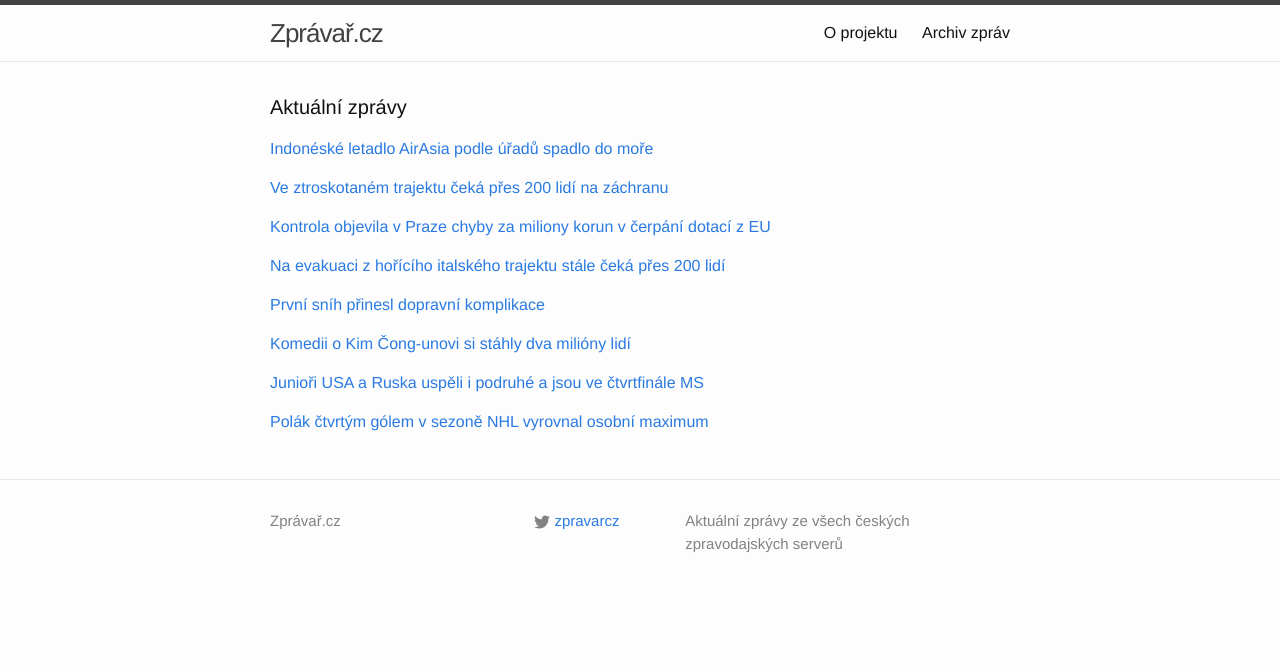
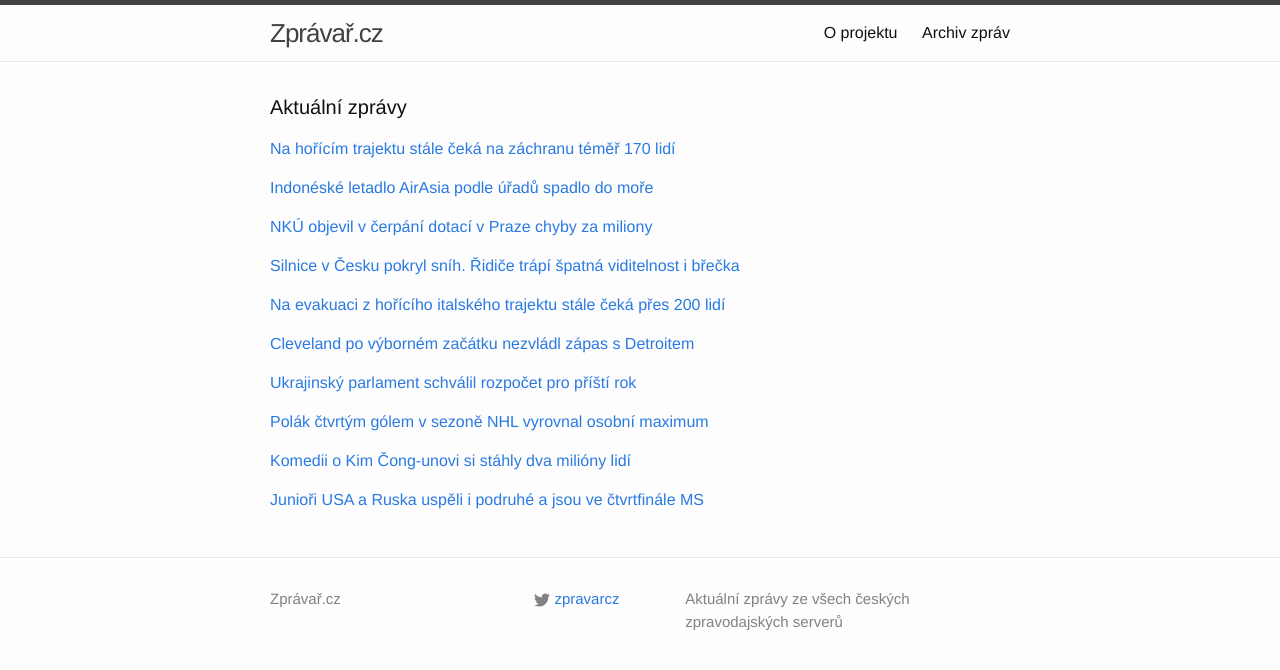
Before and after one commit to adliska/zpravar, a Jekyll site: the page built from index.html, in a window 1280 px wide. Shown: the top 670 px of the page. Built offline with Jekyll 4.4.1, drawn with Linux system fonts in a browser that asks for light colours; some of the changed lines change nothing that is shown.

Commit message:
zpravar news update

```diff
--- a/index.html
+++ b/index.html
@@ -5,8 +5,23 @@ layout: default
 <div class="home">
     <h1 class="page-heading">Aktuální zprávy</h1>
 
-<p><a href="javascript:;" onclick="toggle_visibility('zpravy0')">Indonéské letadlo AirAsia podle úřadů spadlo do moře</a></p>
+<p><a href="javascript:;" onclick="toggle_visibility('zpravy0')">Na hořícím trajektu stále čeká na záchranu téměř 170 lidí</a></p>
 <div id="zpravy0" style="display:none">
+<ul>
+<li><a href=http://zpravy.e15.cz/zahranicni/udalosti/na-horicim-trajektu-stale-ceka-na-zachranu-temer-170-lidi-1148978>Na hořícím trajektu stále čeká na záchranu téměř 170 lidí - zpravy.e15.cz</a></li>
+<li><a href=http://zpravy.e15.cz/zahranicni/udalosti/na-lodi-zachvacene-pozarem-stale-ceka-na-zachranu-pres-250-lidi-1148978>Na lodi zachvácené požárem stále čeká na záchranu přes 250 lidí - zpravy.e15.cz</a></li>
+<li><a href=http://echo24.cz/a/icpqj>Ve ztroskotaném trajektu čeká přes 200 lidí na záchranu - echo24.cz</a></li>
+<li><a href=http://www.novinky.cz/zahranicni/evropa/357346-z-horiciho-trajektu-zatim-evakuovali-jen-polovinu-lidi.html>Z hořícího trajektu zatím evakuovali jen polovinu lidí  - www.novinky.cz</a></li>
+<li><a href=http://www.tyden.cz/rubriky/zahranici/evropa/na-lodi-zachvacene-pozarem-ceka-na-zachranu-pres-250-lidi_328530.html>Na lodi zachvácené požárem čeká na záchranu přes 250 lidí - www.tyden.cz</a></li>
+<li><a href=http://www.lidovky.cz/jeste-polovina-pasazeru-ceka-na-evakuaci-z-horici-lodi-u-ostrova-korfu-1zc-/zpravy-svet.aspx?c=A141229_071120_ln_zahranici_mct>Ještě polovina pasažérů čeká na evakuaci z hořící lodi u ostrova Korfu  - www.lidovky.cz</a></li>
+<li><a href=http://www.ceskatelevize.cz/ct24/svet/296627-na-lodi-zachvacene-pozarem-stale-ceka-na-zachranu-pres-250-lidi/>Na lodi zachvácené požárem stále čeká na záchranu přes 250 lidí - www.ceskatelevize.cz</a></li>
+<li><a href=http://zpravy.aktualne.cz/zahranici/na-horicim-trajektu-stale-ceka-na-zachranu-pres-250-lidi/r~0d3880808f2111e4ab15002590604f2e/>Na hořícím trajektu stále čeká na záchranu přes 250 lidí - zpravy.aktualne.cz</a></li>
+<li><a href=http://zpravy.idnes.cz/horici-trajekt-evakuace-0s7-/zahranicni.aspx?c=A141229_065611_zahranicni_jj>Z hořícího trajektu se dosud podařilo evakuovat necelou polovinu lidí - zpravy.idnes.cz</a></li>
+<li><a href=http://www.novinky.cz/zahranicni/evropa/357346-z-trajektu-evakuovali-jen-pulku-lidi.html>Z trajektu evakuovali jen půlku lidí  - www.novinky.cz</a></li>
+<li><a href=http://www.ceskenoviny.cz/zpravy/zpravy/na-lodi-zachvacene-pozarem-stale-ceka-na-zachranu-pres-250-lidi/1163065>Na lodi zachvácené požárem stále čeká na záchranu přes 250 lidí - www.ceskenoviny.cz</a></li>
+</ul>
+</div><p><a href="javascript:;" onclick="toggle_visibility('zpravy1')">Indonéské letadlo AirAsia podle úřadů spadlo do moře</a></p>
+<div id="zpravy1" style="display:none">
 <ul>
 <li><a href=http://echo24.cz/a/wZh4P>Indonéské letadlo AirAsia podle úřadů spadlo do moře - echo24.cz</a></li>
 <li><a href=http://zpravy.e15.cz/zahranicni/udalosti/indonesie-letadlo-airasia-se-zrejme-zritilo-do-more-1148975>Indonésie: Letadlo AirAsia se zřejmě zřítilo do moře - zpravy.e15.cz</a></li>
@@ -20,30 +35,29 @@ layout: default
 <li><a href=http://www.ceskatelevize.cz/ct24/svet/296625-letoun-airasia-se-podle-indoneskeho-uradu-zrejme-zritil-do-more/>Letoun AirAsia se podle indonéského úřadu zřejmě zřítil do moře - www.ceskatelevize.cz</a></li>
 <li><a href=http://www.novinky.cz/zahranicni/svet/357345-airbus-airasia-se-podle-odhadu-zritil-do-more.html>Airbus AirAsia se podle odhadů zřítil do moře  - www.novinky.cz</a></li>
 </ul>
-</div><p><a href="javascript:;" onclick="toggle_visibility('zpravy1')">Ve ztroskotaném trajektu čeká přes 200 lidí na záchranu</a></p>
-<div id="zpravy1" style="display:none">
-<ul>
-<li><a href=http://echo24.cz/a/icpqj>Ve ztroskotaném trajektu čeká přes 200 lidí na záchranu - echo24.cz</a></li>
-<li><a href=http://www.novinky.cz/zahranicni/evropa/357346-z-horiciho-trajektu-zatim-evakuovali-jen-polovinu-lidi.html>Z hořícího trajektu zatím evakuovali jen polovinu lidí  - www.novinky.cz</a></li>
-<li><a href=http://www.tyden.cz/rubriky/zahranici/evropa/na-lodi-zachvacene-pozarem-ceka-na-zachranu-pres-250-lidi_328530.html>Na lodi zachvácené požárem čeká na záchranu přes 250 lidí - www.tyden.cz</a></li>
-<li><a href=http://www.lidovky.cz/jeste-polovina-pasazeru-ceka-na-evakuaci-z-horici-lodi-u-ostrova-korfu-1zc-/zpravy-svet.aspx?c=A141229_071120_ln_zahranici_mct>Ještě polovina pasažérů čeká na evakuaci z hořící lodi u ostrova Korfu  - www.lidovky.cz</a></li>
-<li><a href=http://www.ceskatelevize.cz/ct24/svet/296627-na-lodi-zachvacene-pozarem-stale-ceka-na-zachranu-pres-250-lidi/>Na lodi zachvácené požárem stále čeká na záchranu přes 250 lidí - www.ceskatelevize.cz</a></li>
-<li><a href=http://zpravy.aktualne.cz/zahranici/na-horicim-trajektu-stale-ceka-na-zachranu-pres-250-lidi/r~0d3880808f2111e4ab15002590604f2e/>Na hořícím trajektu stále čeká na záchranu přes 250 lidí - zpravy.aktualne.cz</a></li>
-<li><a href=http://zpravy.idnes.cz/horici-trajekt-evakuace-0s7-/zahranicni.aspx?c=A141229_065611_zahranicni_jj>Z hořícího trajektu se dosud podařilo evakuovat necelou polovinu lidí - zpravy.idnes.cz</a></li>
-<li><a href=http://www.novinky.cz/zahranicni/evropa/357346-z-trajektu-evakuovali-jen-pulku-lidi.html>Z trajektu evakuovali jen půlku lidí  - www.novinky.cz</a></li>
-<li><a href=http://www.ceskenoviny.cz/zpravy/zpravy/na-lodi-zachvacene-pozarem-stale-ceka-na-zachranu-pres-250-lidi/1163065>Na lodi zachvácené požárem stále čeká na záchranu přes 250 lidí - www.ceskenoviny.cz</a></li>
-</ul>
-</div><p><a href="javascript:;" onclick="toggle_visibility('zpravy2')">Kontrola objevila v Praze chyby za miliony korun v čerpání dotací z EU</a></p>
+</div><p><a href="javascript:;" onclick="toggle_visibility('zpravy2')">NKÚ objevil v čerpání dotací v Praze chyby za miliony</a></p>
 <div id="zpravy2" style="display:none">
 <ul>
+<li><a href=http://zpravy.e15.cz/domaci/ekonomika/nku-objevil-v-cerpani-dotaci-v-praze-chyby-za-miliony-1148983>NKÚ objevil v čerpání dotací v Praze chyby za miliony - zpravy.e15.cz</a></li>
+<li><a href=http://zpravy.aktualne.cz/regiony/praha/nku-objevil-v-cerpani-eurodotaci-v-praze-chyby-za-miliony/r~76bafc6a8f2e11e49f60002590604f2e/>NKÚ objevil v čerpání eurodotací v Praze chyby za miliony - zpravy.aktualne.cz</a></li>
+<li><a href=http://praha.idnes.cz/kontrola-eurodotaci-v-praze-d1o-/praha-zpravy.aspx?c=A141229_081844_praha-zpravy_jpl>NKÚ: Kontrola eurodotací v Praze odhalila předraženou rekultivaci hřišť - praha.idnes.cz</a></li>
 <li><a href=http://www.denik.cz/ekonomika/nku-objevil-v-cerpani-eurodotaci-v-praze-chyby-za-miliony-korun-20141229.html>Kontrola objevila v Praze chyby za miliony korun v čerpání dotací z EU - www.denik.cz</a></li>
 <li><a href=http://domaci.ihned.cz/c1-63308960-varovne-smsky-pro-prazany-byly-mnohonasobne-predrazene-zjistil-nku>Varovné smsky pro Pražany byly mnohonásobně předražené, zjistil NKÚ - domaci.ihned.cz</a></li>
 <li><a href=http://www.lidovky.cz/nku-objevil-v-cerpani-eurodotaci-v-praze-chyby-za-miliony-korun-pss-/zpravy-domov.aspx?c=A141229_081010_ln_domov_mct>NKÚ objevil v čerpání eurodotací v Praze chyby za miliony korun  - www.lidovky.cz</a></li>
 <li><a href=http://www.novinky.cz/domaci/357350-nku-objevil-v-cerpani-eurodotaci-v-praze-chyby-za-miliony.html>NKÚ objevil v čerpání eurodotací v Praze chyby za milióny - www.novinky.cz</a></li>
 <li><a href=http://www.financninoviny.cz/zpravodajstvi/zpravy/nku-objevil-v-cerpani-eurodotaci-v-praze-chyby-za-miliony-korun/1163094>NKÚ objevil v čerpání eurodotací v Praze chyby za miliony korun - www.financninoviny.cz</a></li>
 </ul>
-</div><p><a href="javascript:;" onclick="toggle_visibility('zpravy3')">Na evakuaci z hořícího italského trajektu stále čeká přes 200 lidí</a></p>
+</div><p><a href="javascript:;" onclick="toggle_visibility('zpravy3')">Silnice v Česku pokryl sníh. Řidiče trápí špatná viditelnost i břečka</a></p>
 <div id="zpravy3" style="display:none">
+<ul>
+<li><a href=http://zpravy.idnes.cz/snih-na-silnicich-0ey-/domaci.aspx?c=A141229_082209_domaci_zt>Silnice v Česku pokryl sníh. Řidiče trápí špatná viditelnost i břečka - zpravy.idnes.cz</a></li>
+<li><a href=http://www.ceskatelevize.cz/ct24/domaci/296630-prvni-snih-prinesl-dopravni-komplikace/>První sníh přinesl dopravní komplikace - www.ceskatelevize.cz</a></li>
+<li><a href=http://www.lidovky.cz/snezi-a-mrzne-snih-se-drzi-na-silnicich-ridici-by-meli-byt-opatrni-py0-/zpravy-domov.aspx?c=A141229_075950_ln_domov_mct>Sněží a mrzne. Sníh se drží na silnicích, řidiči by měli být opatrní  - www.lidovky.cz</a></li>
+<li><a href=http://www.ceskenoviny.cz/zpravy/zpravy/v-nekterych-krajich-snezi-silnicari-radi-zvysenou-opatrnost/1163072>V některých krajích sněží, silničáři radí zvýšenou opatrnost - www.ceskenoviny.cz</a></li>
+<li><a href=http://www.denik.cz/z_domova/snih-a-mraz-komplikuje-dopravu-na-silnicich-20141229.html>Čerstvý sníh a mráz komplikují dopravu na silnicích - www.denik.cz</a></li>
+</ul>
+</div><p><a href="javascript:;" onclick="toggle_visibility('zpravy4')">Na evakuaci z hořícího italského trajektu stále čeká přes 200 lidí</a></p>
+<div id="zpravy4" style="display:none">
 <ul>
 <li><a href=http://www.rozhlas.cz/_zprava/na-evakuaci-z-horiciho-italskeho-trajektu-stale-ceka-pres-200-lidi--1437121>Na evakuaci z hořícího italského trajektu stále čeká přes 200 lidí - www.rozhlas.cz</a></li>
 <li><a href=http://www.rozhlas.cz/_zprava/evakuace-z-horiciho-italskeho-trajektu-pokracuje-na-palube-je-stale-pres-200-lidi--1437121>Evakuace z hořícího italského trajektu pokračuje, na palubě je stále přes 200 lidí - www.rozhlas.cz</a></li>
@@ -51,33 +65,42 @@ layout: default
 <li><a href=http://www.rozhlas.cz/_zprava/zachranari-pokracuji-v-evakuaci-lidi-z-horiciho-italskeho-trajektu-250-lidi-je-stale-na-palube--1437121>Záchranáři pokračují v evakuaci lidí z hořícího italského trajektu, 250 lidí je stále na palubě - www.rozhlas.cz</a></li>
 <li><a href=http://www.rozhlas.cz/_zprava/zachranari-pokracuji-v-evakuaci-lidi-z-horiciho-italskeho-trajektu-na-palube-jsou-udajne-i-cesi--1437121>Záchranáři pokračují v evakuaci lidí z hořícího italského trajektu, na palubě jsou údajně i Češi - www.rozhlas.cz</a></li>
 </ul>
-</div><p><a href="javascript:;" onclick="toggle_visibility('zpravy4')">První sníh přinesl dopravní komplikace</a></p>
-<div id="zpravy4" style="display:none">
+</div><p><a href="javascript:;" onclick="toggle_visibility('zpravy5')">Cleveland po výborném začátku nezvládl zápas s Detroitem</a></p>
+<div id="zpravy5" style="display:none">
 <ul>
-<li><a href=http://www.ceskatelevize.cz/ct24/domaci/296630-prvni-snih-prinesl-dopravni-komplikace/>První sníh přinesl dopravní komplikace - www.ceskatelevize.cz</a></li>
-<li><a href=http://www.lidovky.cz/snezi-a-mrzne-snih-se-drzi-na-silnicich-ridici-by-meli-byt-opatrni-py0-/zpravy-domov.aspx?c=A141229_075950_ln_domov_mct>Sněží a mrzne. Sníh se drží na silnicích, řidiči by měli být opatrní  - www.lidovky.cz</a></li>
-<li><a href=http://www.ceskenoviny.cz/zpravy/zpravy/v-nekterych-krajich-snezi-silnicari-radi-zvysenou-opatrnost/1163072>V některých krajích sněží, silničáři radí zvýšenou opatrnost - www.ceskenoviny.cz</a></li>
-<li><a href=http://www.denik.cz/z_domova/snih-a-mraz-komplikuje-dopravu-na-silnicich-20141229.html>Čerstvý sníh a mráz komplikují dopravu na silnicích - www.denik.cz</a></li>
+<li><a href=http://www.denik.cz/ostatni_sport/cleveland-po-vybornem-zacatku-nezvladl-zapas-s-detroitem-20141229.html>Cleveland po výborném začátku nezvládl zápas s Detroitem - www.denik.cz</a></li>
+<li><a href=http://sport.idnes.cz/basketbalova-nba-0kd-/basket.aspx?c=A141229_085142_sport-basket_ald>Skvělý nástup, pak totální výbuch. Cleveland doma podlehl Detroitu - sport.idnes.cz</a></li>
+<li><a href=http://www.sportovninoviny.cz/zpravy/cleveland-po-vybornem-zacatku-nezvladl-zapas-s-detroitem/1163104>Cleveland po výborném začátku nezvládl zápas s Detroitem - www.sportovninoviny.cz</a></li>
+<li><a href=http://sport.aktualne.cz/cleveland-po-vybornem-zacatku-nezvladl-zapas-s-detroitem/r~491462c48f2e11e4bdad0025900fea04/>Cleveland po výborném začátku nezvládl zápas s Detroitem - sport.aktualne.cz</a></li>
 </ul>
-</div><p><a href="javascript:;" onclick="toggle_visibility('zpravy5')">Komedii o Kim Čong-unovi si stáhly dva milióny lidí </a></p>
-<div id="zpravy5" style="display:none">
+</div><p><a href="javascript:;" onclick="toggle_visibility('zpravy6')">Ukrajinský parlament schválil rozpočet pro příští rok</a></p>
+<div id="zpravy6" style="display:none">
+<ul>
+<li><a href=http://www.ceskatelevize.cz/ct24/svet/296628-ukrajinsky-parlament-schvalil-rozpocet-pro-pristi-rok/>Ukrajinský parlament schválil rozpočet pro příští rok - www.ceskatelevize.cz</a></li>
+<li><a href=http://www.ceskatelevize.cz/ct24/ekonomika/296628-ukrajinsky-parlament-schvalil-rozpocet-pro-pristi-rok/>Ukrajinský parlament schválil rozpočet pro příští rok - www.ceskatelevize.cz</a></li>
+<li><a href=http://www.ceskenoviny.cz/zpravy/zpravy/v-minsku-by-se-mohlo-jednat-o-ukrajine-schuzka-je-vsak-odkladana/1163063>V Minsku by se mohlo jednat o Ukrajině, schůzka je však odkládána - www.ceskenoviny.cz</a></li>
+<li><a href=http://www.novinky.cz/zahranicni/evropa/357347-ukrajina-schvalila-rozpocet-aby-mohla-zadat-o-pujcku.html>Ukrajina schválila rozpočet, aby mohla žádat o půjčku - www.novinky.cz</a></li>
+</ul>
+</div><p><a href="javascript:;" onclick="toggle_visibility('zpravy7')">Polák čtvrtým gólem v sezoně NHL vyrovnal osobní maximum</a></p>
+<div id="zpravy7" style="display:none">
+<ul>
+<li><a href=http://www.denik.cz/hokej/polak-ctvrtym-golem-v-sezone-nhl-vyrovnal-osobni-maximum-20141229.html>Polák čtvrtým gólem v sezoně NHL vyrovnal osobní maximum - www.denik.cz</a></li>
+<li><a href=http://hokej.idnes.cz/obrance-polak-se-trefil-za-toronto-d5r-/nhl.aspx?c=A141229_072309_nhl_Mkr>Obránce Polák se trefil za Toronto, Anaheim si upevnil prvenství v NHL - hokej.idnes.cz</a></li>
+<li><a href=http://sport.aktualne.cz/svatecni-strelec-polak-se-poctvrte-trefil-toronto-ale-padlo/r~677f57a68f1e11e4b6d20025900fea04/>Sváteční střelec Polák se počtvrté trefil, Toronto ale padlo - sport.aktualne.cz</a></li>
+<li><a href=http://www.sportovninoviny.cz/zpravy/polak-si-v-nhl-ctvrtou-brankou-sezony-vyrovnal-osobni-maximum/1163070>Polák si v NHL čtvrtou brankou sezony vyrovnal osobní maximum - www.sportovninoviny.cz</a></li>
+</ul>
+</div><p><a href="javascript:;" onclick="toggle_visibility('zpravy8')">Komedii o Kim Čong-unovi si stáhly dva milióny lidí </a></p>
+<div id="zpravy8" style="display:none">
 <ul>
 <li><a href=http://www.novinky.cz/kultura/357349-komedii-o-kim-cong-unovi-si-stahly-dva-miliony-lidi.html>Komedii o Kim Čong-unovi si stáhly dva milióny lidí  - www.novinky.cz</a></li>
 <li><a href=http://zpravy.aktualne.cz/zahranici/komedie-the-interview-slavi-uspech-ma-uz-miliony-stazeni/r~d48d69448f2511e4a7d8002590604f2e/>Komedie The Interview slaví úspěch. Má už miliony stažení - zpravy.aktualne.cz</a></li>
 <li><a href=http://www.ceskenoviny.cz/zpravy/zpravy/film-the-interview-si-jiz-stahly-vice-nez-dva-miliony-lidi/1163058>Film The Interview si již stáhly více než dva miliony lidí - www.ceskenoviny.cz</a></li>
 </ul>
-</div><p><a href="javascript:;" onclick="toggle_visibility('zpravy6')">Junioři USA a Ruska uspěli i podruhé a jsou ve čtvrtfinále MS</a></p>
-<div id="zpravy6" style="display:none">
+</div><p><a href="javascript:;" onclick="toggle_visibility('zpravy9')">Junioři USA a Ruska uspěli i podruhé a jsou ve čtvrtfinále MS</a></p>
+<div id="zpravy9" style="display:none">
 <ul>
 <li><a href=http://hokej.idnes.cz/hokejove-ms-20-0cl-/reprezentace.aspx?c=A141229_074223_reprezentace_ald>Junioři USA a Ruska uspěli i podruhé a jsou ve čtvrtfinále MS - hokej.idnes.cz</a></li>
 <li><a href=http://www.denik.cz/hokej/hokejiste-usa-a-ruska-vyhrali-na-juniorskem-ms-i-druhe-zapasy-20141229.html>Hokejisté USA a Ruska vyhráli na juniorském MS i druhé zápasy - www.denik.cz</a></li>
 <li><a href=http://www.sportovninoviny.cz/zpravy/hokejiste-usa-a-ruska-vyhrali-na-juniorskem-ms-i-druhe-zapasy/1163074>Hokejisté USA a Ruska vyhráli na juniorském MS i druhé zápasy - www.sportovninoviny.cz</a></li>
 </ul>
-</div><p><a href="javascript:;" onclick="toggle_visibility('zpravy7')">Polák čtvrtým gólem v sezoně NHL vyrovnal osobní maximum</a></p>
-<div id="zpravy7" style="display:none">
-<ul>
-<li><a href=http://www.denik.cz/hokej/polak-ctvrtym-golem-v-sezone-nhl-vyrovnal-osobni-maximum-20141229.html>Polák čtvrtým gólem v sezoně NHL vyrovnal osobní maximum - www.denik.cz</a></li>
-<li><a href=http://sport.aktualne.cz/svatecni-strelec-polak-se-poctvrte-trefil-toronto-ale-padlo/r~677f57a68f1e11e4b6d20025900fea04/>Sváteční střelec Polák se počtvrté trefil, Toronto ale padlo - sport.aktualne.cz</a></li>
-<li><a href=http://www.sportovninoviny.cz/zpravy/polak-si-v-nhl-ctvrtou-brankou-sezony-vyrovnal-osobni-maximum/1163070>Polák si v NHL čtvrtou brankou sezony vyrovnal osobní maximum - www.sportovninoviny.cz</a></li>
-</ul>
 </div></div>
```
